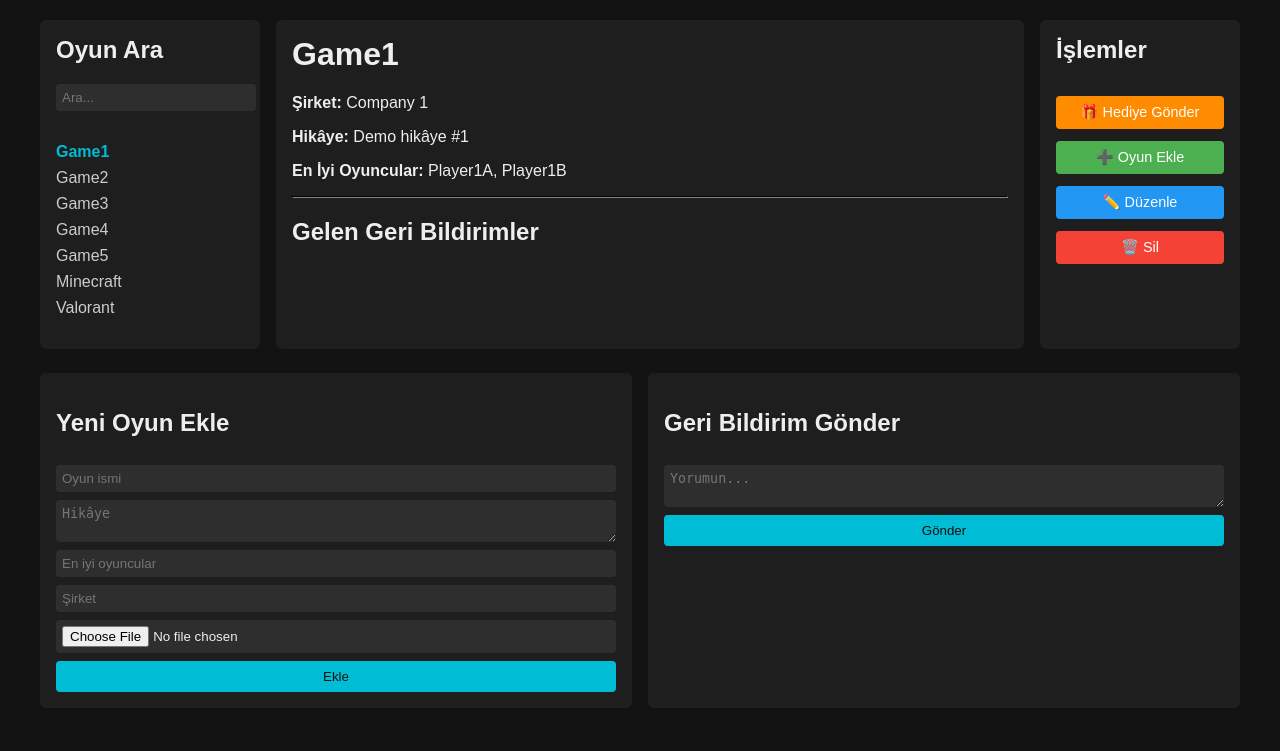
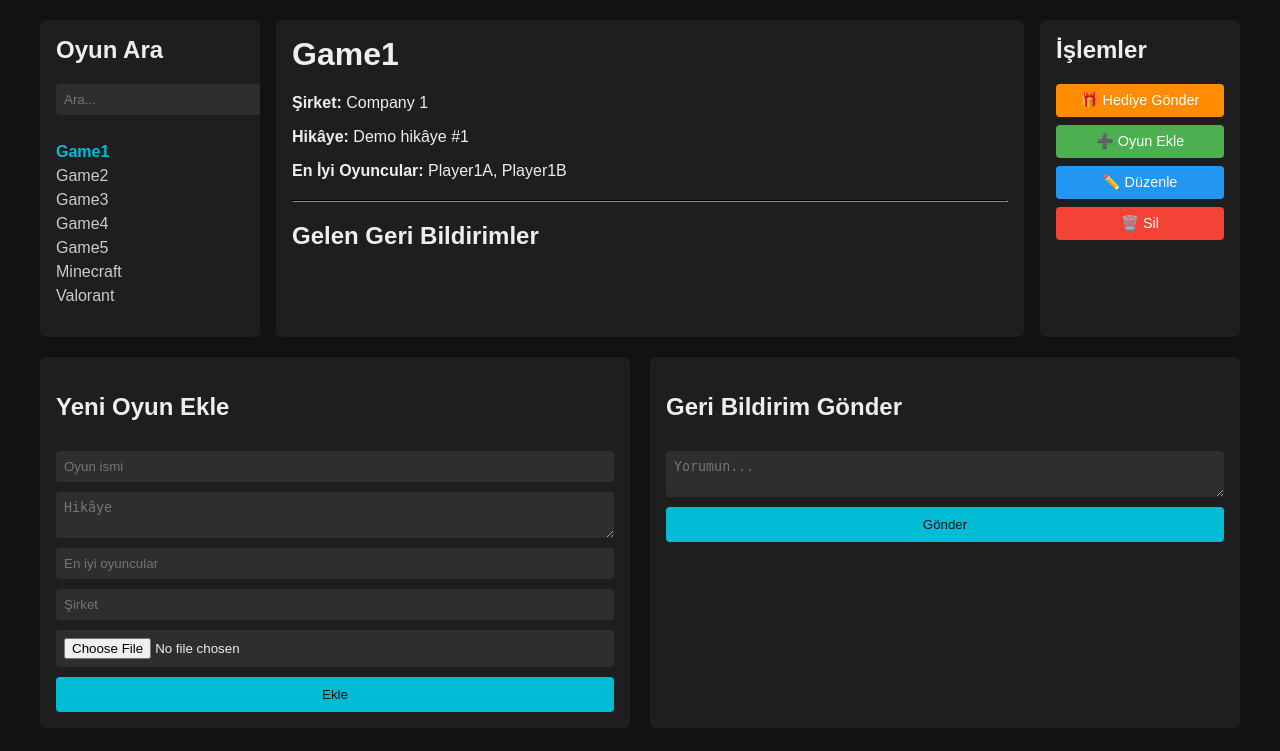
Before and after one commit to KeroRy1/KeroGame, a Flask app: page /?game_id=3 in a window 1280 px wide. Shown: the top 751 px of the page. Run offline with Flask 3, Linux system fonts and the light colour scheme; data comes from the database, SQL or seed files in the repository; data that the repository does not hold is empty.

Commit message:
Update style.css

```diff
--- a/static/style.css
+++ b/static/style.css
@@ -1,74 +1,79 @@
 body {
-  margin:0; padding:0; font-family:sans-serif;
-  background:#121212; color:#eee;
+  margin: 0; padding: 0;
+  font-family: sans-serif;
+  background: #121212; color: #eee;
 }
-.container { max-width:1200px; margin:auto; padding:20px; }
-
-.flashes { list-style:none; padding:0; margin-bottom:1rem; }
-.flashes li { padding:8px; margin-bottom:4px; border-radius:4px; }
-.flashes .success { background:#2e7d32; }
-.flashes .error   { background:#c62828; }
+.container { max-width: 1200px; margin: 20px auto; padding: 0 10px; }
+.flashes { list-style: none; padding: 0; margin: 10px 0; }
+.flashes li { padding: 8px; margin-bottom: 4px; border-radius: 4px; }
+.flashes .success { background: #2e7d32; }
+.flashes .error   { background: #c62828; }
 
 .layout-grid {
-  display:grid;
-  grid-template-columns:220px 1fr 200px;
-  gap:1rem;
+  display: grid;
+  grid-template-columns: 220px 1fr 200px;
+  gap: 16px;
 }
 
-.sidebar-left, .sidebar-right, .main-content {
-  background:#1e1e1e; padding:1rem; border-radius:6px;
+.sidebar-left, .main-content, .sidebar-right {
+  background: #1e1e1e; padding: 16px; border-radius: 6px;
 }
-.sidebar-left h2, .sidebar-right h2, .main-content h1 { margin-top:0; }
+.sidebar-left h2, .sidebar-right h2, .main-content h1 { margin-top: 0; }
 
 .sidebar-left form input {
-  width:100%; padding:6px; border:none; border-radius:4px;
-  margin-bottom:1rem; background:#2e2e2e; color:#eee;
+  width: 100%; padding: 8px;
+  background: #2e2e2e; border: none; color: #eee;
+  border-radius: 4px; margin-bottom: 12px;
 }
-.sidebar-left ul { list-style:none; padding:0; }
-.sidebar-left li { margin:0.5rem 0; }
-.sidebar-left li.active a { color:#00bcd4; font-weight:bold; }
-.sidebar-left a { color:#ccc; text-decoration:none; }
+.sidebar-left ul { list-style: none; padding: 0; }
+.sidebar-left li { margin: 6px 0; }
+.sidebar-left li.active a { color: #00bcd4; font-weight: bold; }
+.sidebar-left a { color: #ccc; text-decoration: none; }
 
-.main-content hr { border-color:#333; }
-.feedback-list { list-style:none; padding:0; }
-.feedback-list li {
-  padding:6px; border-bottom:1px solid #333;
+.main-content img {
+  max-width: 100%; border-radius: 4px; margin-bottom: 12px;
 }
+.main-content hr { border-color: #333; margin: 20px 0; }
+.feedback-list { list-style: none; padding: 0; }
+.feedback-list li { padding: 6px 0; border-bottom: 1px solid #333; }
 
-.sidebar-right {
-  display:flex; flex-direction:column; gap:0.75rem;
+.sidebar-right .btn {
+  display: block; width: 100%;
+  margin-bottom: 8px; padding: 8px;
+  border: none; border-radius: 4px;
+  color: #fff; font-size: 0.9rem;
+  cursor: pointer;
 }
-.sidebar-right .btn {
-  border:none; padding:8px; border-radius:4px; cursor:pointer;
-  font-size:0.9rem; color:#fff; text-align:center;
-}
-.btn.gift   { background:#ff8c00; }
-.btn.add    { background:#4caf50; }
-.btn.edit   { background:#2196f3; }
-.btn.delete { background:#f44336; }
-.btn:disabled { background:#555; cursor:not-allowed; }
+.btn.gift   { background: #ff8c00; }
+.btn.add    { background: #4caf50; }
+.btn.edit   { background: #2196f3; }
+.btn.delete { background: #f44336; }
+.btn:disabled { background: #555; cursor: not-allowed; }
 
 .bottom-forms {
-  display:flex; gap:1rem; margin-top:1.5rem;
+  display: flex; gap: 20px; margin-top: 20px;
 }
 .form {
-  background:#1e1e1e; padding:1rem; border-radius:6px;
-  flex:1; display:flex; flex-direction:column; gap:0.5rem;
+  flex: 1; background: #1e1e1e;
+  padding: 16px; border-radius: 6px;
+  display: flex; flex-direction: column; gap: 10px;
 }
 .form input, .form textarea {
-  background:#2e2e2e; border:none; color:#eee;
-  padding:6px; border-radius:4px;
+  padding: 8px; border: none; border-radius: 4px;
+  background: #2e2e2e; color: #eee;
 }
 .form button {
-  background:#00bcd4; border:none; padding:8px; border-radius:4px;
-  color:#121212; cursor:pointer;
+  background: #00bcd4; color: #121212;
+  border: none; padding: 10px; border-radius: 4px;
+  cursor: pointer;
 }
 
 .form-container {
-  max-width:500px; margin:40px auto;
+  max-width: 500px; margin: 40px auto;
 }
 .btn.cancel {
-  display:inline-block; margin-top:8px;
-  background:#555; color:#eee; padding:6px 12px;
-  text-decoration:none; border-radius:4px;
+  display: inline-block; margin-top: 12px;
+  background: #555; color: #eee;
+  padding: 8px 16px; border-radius: 4px;
+  text-decoration: none;
 }
```
